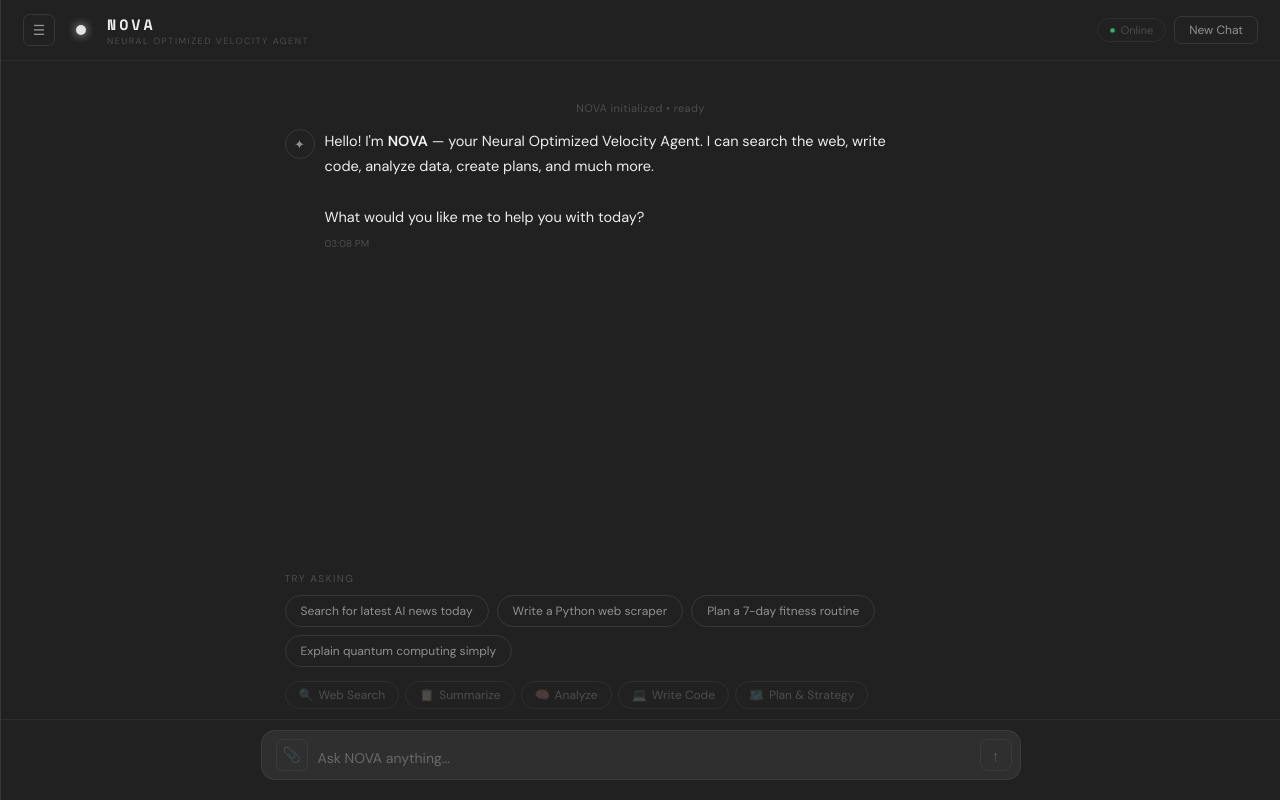
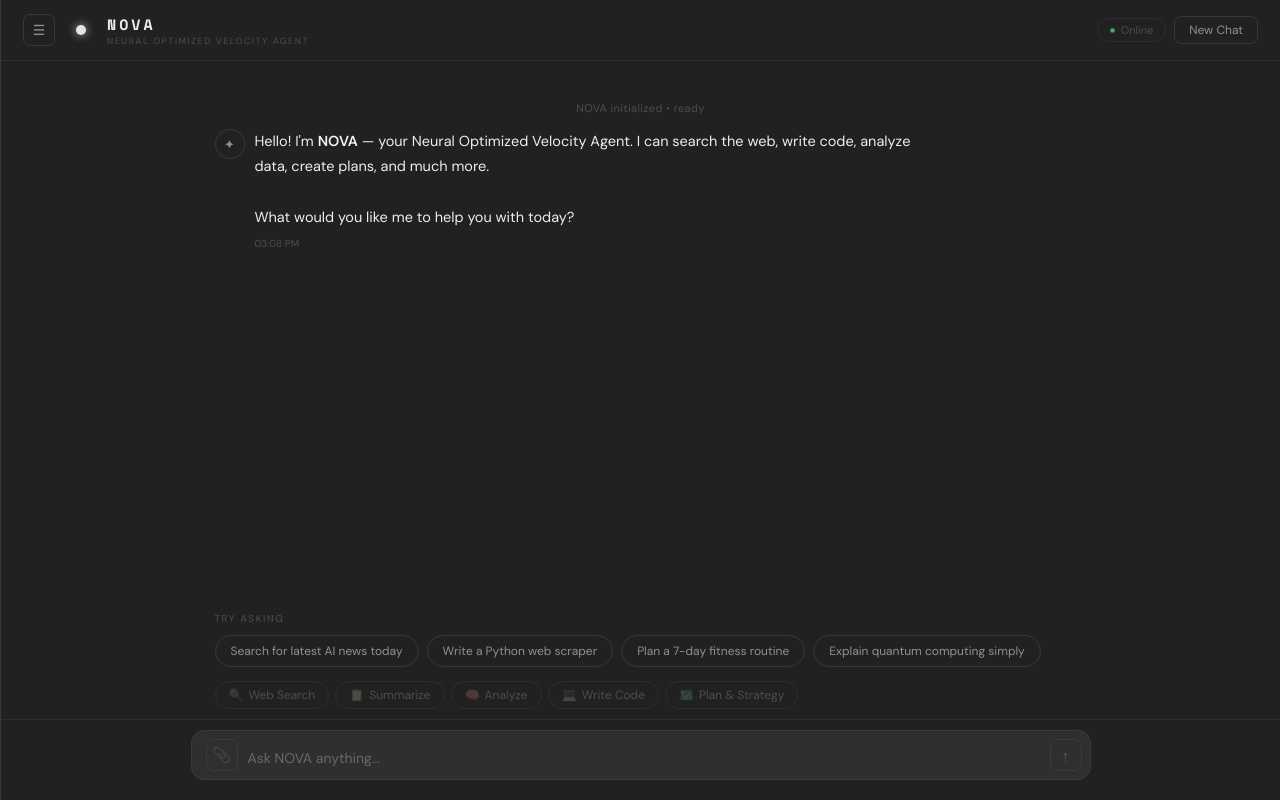
Before and after one commit to Nikhilchalla/nova-ai-agent, a React (Vite) app: page / in a window 1280 px wide. Built offline with nearby package versions, Linux system fonts and the light colour scheme.

Commit message:
width improvement

```diff
--- a/src/App.jsx
+++ b/src/App.jsx
@@ -474,7 +474,7 @@ export default function AIAgent() {
         <div style={{
           flex: 1, overflowY: "auto",
           padding: "28px 24px 12px",
-          maxWidth: 760, width: "100%",
+          maxWidth: 900, width: "100%",
           margin: "0 auto", alignSelf: "stretch", boxSizing: "border-box"
         }}>
           {messages.map((msg, i) => <MessageBubble key={i} msg={msg} />)}
@@ -495,7 +495,7 @@ export default function AIAgent() {
         {/* ── Quick Prompts ── */}
         {messages.length <= 2 && (
           <div style={{
-            maxWidth: 760, width: "100%", margin: "0 auto",
+            maxWidth: 900, width: "100%", margin: "0 auto",
             padding: "0 24px 14px", boxSizing: "border-box"
           }}>
             <div style={{ fontSize: 10, color: C.textMuted, marginBottom: 10, letterSpacing: "1.5px" }}>
@@ -516,7 +516,7 @@ export default function AIAgent() {
 
         {/* ── Tool Selector ── */}
         <div style={{
-          maxWidth: 760, width: "100%", margin: "0 auto",
+          maxWidth: 900, width: "100%", margin: "0 auto",
           padding: "0 24px 10px", boxSizing: "border-box"
         }}>
           <div style={{ display: "flex", gap: 6, flexWrap: "wrap" }}>
@@ -539,7 +539,7 @@ export default function AIAgent() {
         {/* ── File Preview ── */}
         {attachedFile && (
           <div style={{
-            maxWidth: 760, width: "100%", margin: "0 auto",
+            maxWidth: 900, width: "100%", margin: "0 auto",
             padding: "0 24px 8px", boxSizing: "border-box"
           }}>
             <div style={{
@@ -565,7 +565,7 @@ export default function AIAgent() {
             accept=".txt,.md,.csv,.json,.js,.py,.html,.css"
             onChange={handleFileUpload} style={{ display: "none" }} />
 
-          <div style={{ maxWidth: 760, width: "100%", margin: "0 auto" }}>
+          <div style={{ maxWidth: 900, width: "100%", margin: "0 auto" }}>
             <div style={{
               display: "flex", gap: 8, alignItems: "flex-end",
               background: C.surface,
```
